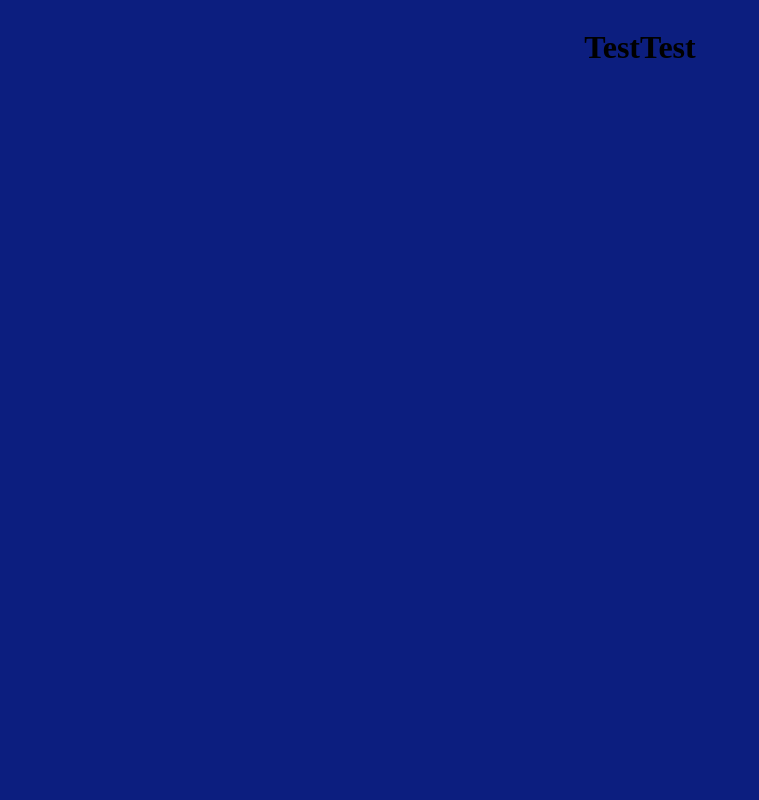
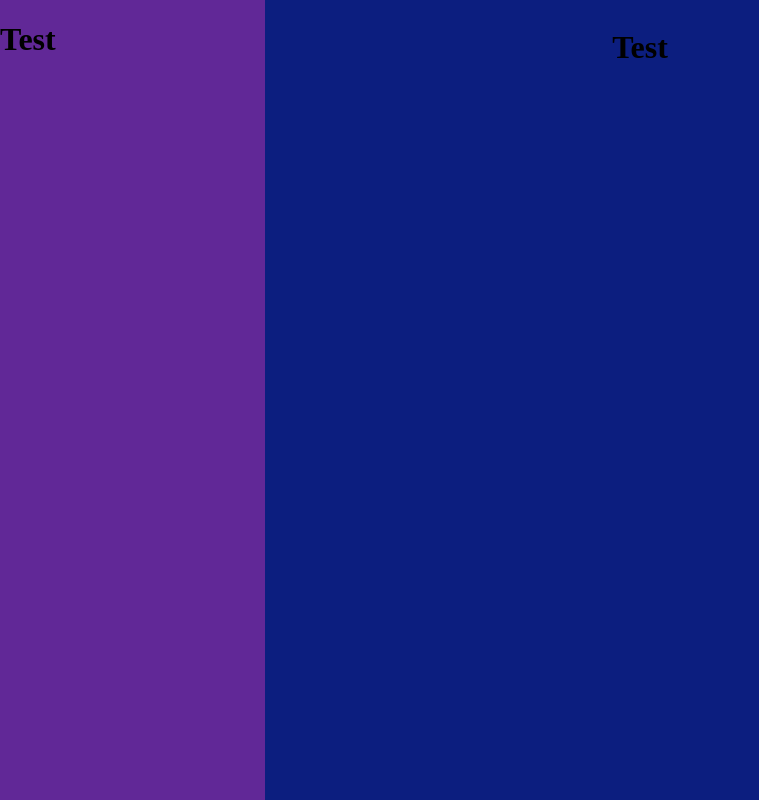
Before and after one commit to qDread-dev/panelTemplate, a plain HTML site: page index.html in a window 1280 px wide. Shown: the whole page, without its empty margins (0-759 px from the left). Drawn offline with nearby package versions, Linux system fonts and the light colour scheme.

Commit message:
Update style.css

```diff
--- a/style.css
+++ b/style.css
@@ -3,10 +3,18 @@ body{
     display:flex;
     justify-content: center;
 }
-.nav{
+.navcontainer{
     background-color:#612897;
-    width:50%;
+    display:block;
+    width:265px;
     height: 100%;
-    display: flex;
-    justify-content: left;
+    min-height: 100%;
+    position:absolute;
+    top:0;
+    bottom:0;
+    left:0;
+    float: left;
 }
+.navbar{
+    text-align: center;
+}
```
